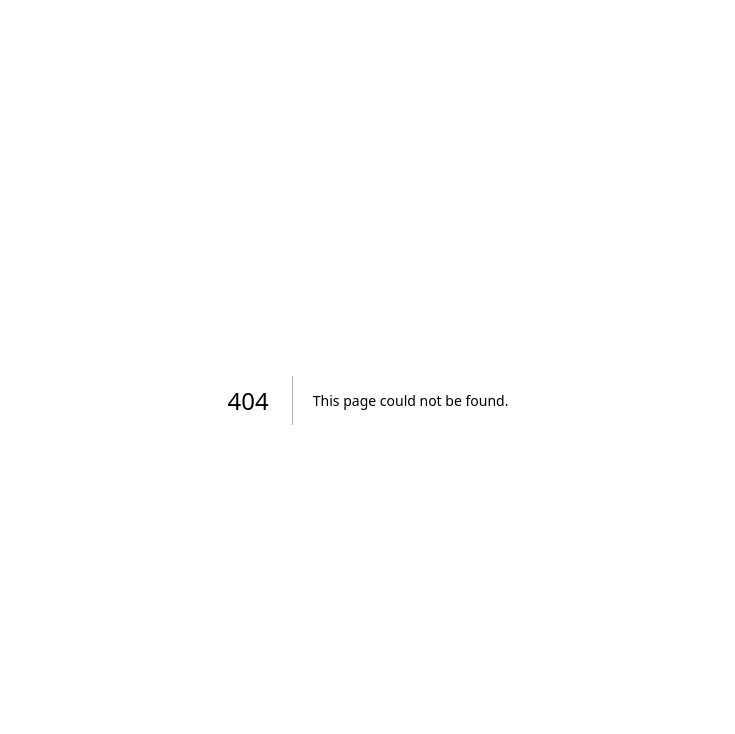
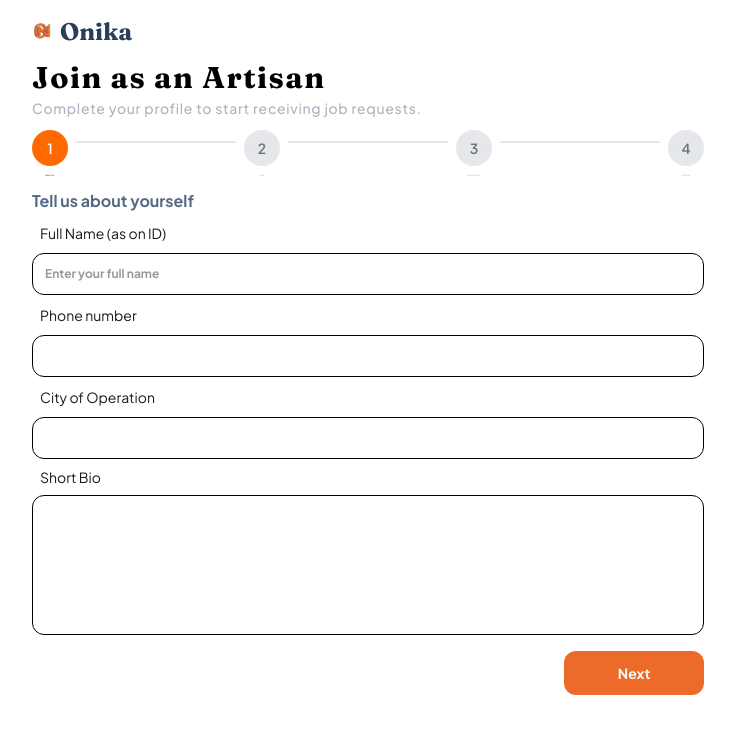
Before and after one commit to Chavon007/onika, a Next.js app: page /artisan-profile in a window 1280 px wide. Before the commit this address had no page. Shown: the top 734 px of the page, without its empty margins (272-1007 px from the left). Built offline with nearby package versions, Linux system fonts and the light colour scheme; no server answers.

Commit message:
feat: add multi-step artisan verification profile flow with file upload, skills input, and review screen

```diff
--- a/package.json
+++ b/package.json
@@ -19,6 +19,7 @@
     "react-hot-toast": "^2.6.0",
     "react-icons": "^5.6.0",
     "react-toast": "^1.0.3",
+    "tailwind-merge": "^3.6.0",
     "zod": "^4.4.3",
     "zustand": "^5.0.14"
   },
--- /dev/null
+++ b/src/app/artisan-profile/page.tsx
@@ -0,0 +1,8 @@
+"use client";
+
+import VerifyArtisanDetails from "@/pages/verifyArtisanDetailsPage";
+
+function Artisan() {
+  return <VerifyArtisanDetails />;
+}
+export default Artisan;
--- /dev/null
+++ b/src/app/artisan-review/page.tsx
@@ -0,0 +1,6 @@
+import ArtisanReview from "@/component/artisanReview";
+function Review() {
+  return <ArtisanReview />;
+}
+
+export default Review;
--- /dev/null
+++ b/src/component/TextArea.tsx
@@ -0,0 +1,38 @@
+import { FieldError, UseFormRegisterReturn } from "react-hook-form";
+
+interface TextAreaProps
+  extends React.TextareaHTMLAttributes<HTMLTextAreaElement> {
+  label?: string;
+  registration: UseFormRegisterReturn;
+  error?: FieldError;
+}
+
+const TextArea: React.FC<TextAreaProps> = ({
+  label,
+  registration,
+  error,
+  className,
+  ...props
+}) => {
+  return (
+    <div className="flex mt-2 w-full flex-col gap-2">
+      {label && (
+        <label className="text-black/90 px-2 text-sm font-light font-sans">
+          {label}
+        </label>
+      )}
+
+      <textarea
+        {...registration}
+        {...props}
+        className={`bg-transparent border border-black rounded-xl text-xs text-black/80 font-bold focus:outline-none p-3 w-full min-h-[140px] resize-none ${className ?? ""}`}
+      />
+
+      {error?.message && (
+        <p className="text-red-500">{error.message}</p>
+      )}
+    </div>
+  );
+};
+
+export default TextArea;
--- /dev/null
+++ b/src/component/artisanReview.tsx
@@ -0,0 +1,76 @@
+import { IoIosHourglass } from "react-icons/io";
+import { IoSearchOutline } from "react-icons/io5";
+import Button from "./button";
+import Link from "next/link";
+const review = [
+  {
+    title: "Identity Verification (NIN/BVN)",
+    icon: <IoSearchOutline />,
+    status: "In review",
+    color: "#293e5a",
+  },
+  {
+    title: "Skill Portfolio Review",
+    icon: <IoSearchOutline />,
+    status: "In review",
+    color: "#293e5a",
+  },
+  {
+    title: "Background Check",
+    icon: <IoIosHourglass />,
+    status: "Queued",
+    color: "#ec6b2a",
+  },
+  {
+    title: "Profile Approval",
+    icon: <IoIosHourglass />,
+    status: "Pending",
+    color: "#ec6b2a",
+  },
+];
+
+function ArtisanReview() {
+  return (
+    <div className="min-h-screen p-4 flex items-center">
+      <div className="container flex flex-col gap-2 items-center  justify-center w-[50%] mx-auto ">
+        <section className="p-3 flex gap-3 flex-col justify-center items-center">
+          <IoIosHourglass className="bg-primary/20 rounded rounded-full p-4 text-[80px] text-primary" />
+          <h3 className="font-heading text-2xl font-bold text-black">
+            Under Review
+          </h3>
+          <p className="text-xs font-light text-center max-w-[400px] leading-5 tracking-wider text-black/70">
+            Your application has been submitted. Our team will verify your
+            NIN/BVN and review your portfolio within 24–48 hours. You'll receive
+            an email once approved.
+          </p>
+        </section>
+
+        <section className="grid grid-col-1 gap-3">
+          {review.map((r) => (
+            <div
+              className="border rounded-xl border-accent/20 w-[500px] p-2"
+              key={r.title}
+            >
+              <div className="flex justify-between items-center p-1">
+                <h5 className="flex items-center gap-3">
+                  <span style={{ color: r.color }}>{r.icon}</span>
+                  <span className="text-muted text-sm font-sans font-normal">
+                    {r.title}
+                  </span>
+                </h5>
+                <p className="text-xs font-sans text-black bg-accent/30 font-normal p-2 w-[80px] text-center rounded rounded-full">
+                  {r.status}
+                </p>
+              </div>
+            </div>
+          ))}
+        </section>
+        <Button type="button" className="w-[140px] mt-2">
+          <Link href="/verify">Go to dashboard</Link>
+        </Button>
+      </div>
+    </div>
+  );
+}
+
+export default ArtisanReview;
--- a/src/component/button.tsx
+++ b/src/component/button.tsx
@@ -1,5 +1,6 @@
 import React from "react";
 import { AiOutlineLoading3Quarters } from "react-icons/ai";
+import { twMerge } from "tailwind-merge";
 
 interface ButtonProps extends React.ButtonHTMLAttributes<HTMLButtonElement> {
   children: React.ReactNode;
@@ -22,7 +23,7 @@ const Button: React.FC<ButtonProps> = ({
 
   return (
     <button
-      className={`${baseStyle} ${className}`}
+      className={twMerge(baseStyle, className)}
       disabled={isLoading || disabled}
       {...props}
     >
--- a/src/component/fileDropzone.tsx
+++ b/src/component/fileDropzone.tsx
@@ -2,6 +2,7 @@
 
 import { useState, useRef, DragEvent } from "react";
 import Image from "next/image";
+import { FiUploadCloud, FiX } from "react-icons/fi";
 
 interface FileDropZoneProps {
   label: string;
@@ -53,7 +54,7 @@ function FileDropZone({
   };
 
   return (
-    <div>
+    <div className="flex flex-col gap-3">
       <div
         onClick={() => inputRef.current?.click()}
         onDragOver={(e) => {
@@ -62,9 +63,15 @@ function FileDropZone({
         }}
         onDragLeave={() => setIsDragging(false)}
         onDrop={handleDrop}
+        className={`flex flex-col items-center justify-center gap-2 border-2 border-dashed rounded-xl p-8 text-center cursor-pointer transition ${
+          isDragging ? "border-primary bg-primary/5" : "border-black/30"
+        } ${error ? "border-red-500" : ""}`}
       >
-        <p>{label}</p>
-        {hint && <p>{hint}</p>}
+        <div className="w-12 h-12 rounded-full bg-black/5 flex items-center justify-center">
+          <FiUploadCloud className="text-xl text-black/60" />
+        </div>
+        <p className="text-sm font-bold text-black/80">{label}</p>
+        {hint && <p className="text-xs text-black/50">{hint}</p>}
 
         <input
           ref={inputRef}
@@ -76,15 +83,28 @@ function FileDropZone({
         />
       </div>
 
-      {error && <p>{error}</p>}
+      {error && <p className="text-red-500">{error}</p>}
 
       {files.length > 0 && (
-        <div>
+        <div className="flex flex-wrap gap-3">
           {files.map((file, i) => (
-            <div key={i}>
-              <Image src={URL.createObjectURL(file)} alt={file.name} />
-              <button type="button" onClick={() => removeFile(i)}>
-                Remove
+            <div
+              key={i}
+              className="relative w-20 h-20 rounded-xl overflow-hidden border border-black/20"
+            >
+              <Image
+                src={URL.createObjectURL(file)}
+                alt={file.name}
+                fill
+                unoptimized
+                className="object-cover"
+              />
+              <button
+                type="button"
+                onClick={() => removeFile(i)}
+                className="absolute top-1 right-1 w-5 h-5 flex items-center justify-center rounded-full bg-black/60 text-white"
+              >
+                <FiX size={12} />
               </button>
             </div>
           ))}
@@ -93,4 +113,4 @@ function FileDropZone({
     </div>
   );
 }
-export default FileDropZone
+export default FileDropZone;
--- a/src/component/skillInputList.tsx
+++ b/src/component/skillInputList.tsx
@@ -31,31 +31,45 @@ const SkillInputField: React.FC<skillInputProps> = ({
     onChange(updated.length > 0 ? updated : [""]);
   };
   return (
-    <div>
-      <div>
-        <label>{label}</label>
-        <small>{small}</small>
+    <div className="flex flex-col gap-3">
+      <div className="flex flex-col p-2">
+        <label className="text-black/90 text-sm font-light font-sans">
+          {label}
+        </label>
+        <small className="text-black/50 text-xs">{small}</small>
+      </div>
 
       {skills.map((skill, i) => (
-          <div key={i}>
+        <div key={i} className="flex items-center gap-2">
           <input
             type="text"
             value={skill}
             onChange={(e) => updateSkill(i, e.target.value)}
             placeholder="e.g. Plumbing"
+            className="bg-transparent border border-black rounded-xl text-xs text-black/80 font-bold focus:outline-none p-3 w-full"
           />
 
           {skills.length > 1 && (
-              <button type="button" onClick={() => removeSkill(i)}>
+            <button
+              type="button"
+              onClick={() => removeSkill(i)}
+              className="shrink-0 w-9 h-9 flex items-center justify-center rounded-xl border border-black text-black/80 font-bold"
+            >
               -
             </button>
           )}
         </div>
       ))}
-        <button type="button" onClick={addSkill}>+ Add another skill</button>
+
+      <button
+        type="button"
+        onClick={addSkill}
+        className="self-start text-sm font-bold text-primary"
+      >
+        + Add another skill
+      </button>
 
       {error && <p className="text-red-500">{error}</p>}
-      </div>
     </div>
   );
 };
--- a/src/component/stepper.tsx
+++ b/src/component/stepper.tsx
@@ -11,22 +11,41 @@ interface stepperProps {
 
 function Steppers({ steps, currentNumber }: stepperProps) {
   return (
-    <div>
+    <div className="flex items-center w-full">
       {steps.map((step, index) => {
         const stepNumber = index + 1;
         const isCompleted = stepNumber < currentNumber;
         const isActive = stepNumber === currentNumber;
 
         return (
-          <div key={step.label}>
-            <div>
-              {isCompleted ? <GrStatusGood /> : stepNumber}
-              <p>{step.label}</p>
+          <div
+            className="flex items-center flex-1 last:flex-none"
+            key={step.label}
+          >
+            <div className="flex flex-col items-center">
+              <div
+                className={`w-9 h-9 rounded-full flex items-center justify-center text-sm font-semibold shrink-0
+                  ${isCompleted ? "bg-green-500 text-white" : ""}
+                  ${isActive ? "bg-orange-500 text-white" : ""}
+                  ${!isCompleted && !isActive ? "bg-gray-200 text-gray-500" : ""}
+                `}
+              >
+                {isCompleted ? <GrStatusGood /> : stepNumber}
+              </div>
+              <p
+                className={`mt-2 text-[2px] whitespace-nowrap font-sans ${
+                  isActive ? "text-gray-900 font-light" : "text-gray-400"
+                }`}
+              >
+                {step.label}
+              </p>
             </div>
 
             {index < steps.length - 1 && (
               <div
-                className={`${isCompleted ? "bg-green-500" : "bg-gray-200"}`}
+                className={`flex-1 h-[2px] mx-2 mb-6 ${
+                  isCompleted ? "bg-green-500" : "bg-gray-200"
+                }`}
               />
             )}
           </div>
--- a/src/pages/verifyArtisanDetailsPage.tsx
+++ b/src/pages/verifyArtisanDetailsPage.tsx
@@ -10,11 +10,13 @@ import FileDropZone from "@/component/fileDropzone";
 import SkillInputField from "@/component/skillInputList";
 import Steppers from "@/component/stepper";
 import logo from "../../public/logo1.png";
+
 import useVerifyArtisanMutation from "@/api/artsianProfile";
 import {
   ArtisanProfileSchema,
   artisanProfileDTO,
 } from "@/schema/ArtisanProfileSchema";
+import TextArea from "@/component/TextArea";
 
 const stepFields: Record<number, (keyof artisanProfileDTO)[]> = {
   1: ["fullname", "phoneNumber", "city", "bio"],
@@ -31,25 +33,27 @@ function VerifyArtisanDetails() {
   const onSubmit = (data: artisanProfileDTO) => {
     mutate(data, {
       onSuccess: () => {
-        router.push("/verify");
+        router.push("/artisan-review");
       },
     });
   };
 
   return (
-    <div>
-      <div className="conatiner">
+    <div className="min-h-screen p-4">
+      <div className="container w-full max-w-2xl mx-auto flex flex-col gap-3">
         {/* logo */}
-        <div className="flex w-[80%] mx-auto items-center gap-2">
-          <Image src={logo} alt="onika" width={40} height={40} />
-          <h2 className="font-heading text-3xl font-bold text-background">
-            Onika
-          </h2>
+        <div className="flex items-center gap-2">
+          <Image src={logo} alt="onika" width={20} height={20} />
+          <h2 className="font-heading text-2xl font-bold text-text">Onika</h2>
         </div>
 
-        <div>
-          <h3>Join as an Artisan</h3>
-          <p>Complete your profile to start receiving job requests.</p>
+        <div className=" flex flex-col gap-0.5 ">
+          <h3 className="font-heading font-bold  text-black text-3xl tracking-wider">
+            Join as an Artisan
+          </h3>
+          <p className="font-sans font-medium text-sm text-gray-400/80 tracking-wider">
+            Complete your profile to start receiving job requests.
+          </p>
         </div>
 
         <Steppers
@@ -58,7 +62,6 @@ function VerifyArtisanDetails() {
             { label: "Skills" },
             { label: "Identity (KYC)" },
             { label: "Portfolio" },
-            { label: "Pending Review" },
           ]}
           currentNumber={currentStep}
         />
@@ -66,20 +69,19 @@ function VerifyArtisanDetails() {
         <Form className="" onSubmit={onSubmit} schema={ArtisanProfileSchema}>
           {(methods) => {
             const {
+              control,
               trigger,
               formState: { errors },
             } = methods;
             const goNext = async () => {
               const fieldsToValidate = stepFields[currentStep];
-              // trigger() runs zod validation only for these fields
+
               const isValid = fieldsToValidate
                 ? await trigger(fieldsToValidate as any)
                 : true;
               if (isValid) {
                 setCurrentStep((s) => Math.min(s + 1, totalSteps));
               }
-              // if invalid, errors get populated and InputField/FileDropzone
-              // will show them - user stays on this step
             };
 
             const goBack = () => {
@@ -90,6 +92,9 @@ function VerifyArtisanDetails() {
               <>
                 {currentStep === 1 && (
                   <>
+                    <h6 className="text-heading font-bold text-base text-muted">
+                      Tell us about yourself
+                    </h6>
                     <InputField
                       label="Full Name (as on ID)"
                       type="text"
@@ -109,9 +114,8 @@ function VerifyArtisanDetails() {
                       registration={methods.register("city")}
                       error={methods.formState.errors.city}
                     />
-                    <InputField
+                    <TextArea
                       label="Short Bio"
-                      type="text"
                       registration={methods.register("bio")}
                       error={methods.formState.errors.bio}
                     />
@@ -152,7 +156,18 @@ function VerifyArtisanDetails() {
 
                 {currentStep === 3 && (
                   <>
-                    <div>
+                    <div className="flex flex-col gap-3">
+                      <div className="flex flex-col gap-1">
+                        <h6 className="text-heading font-bold text-base text-muted">
+                          Identity Verification (KYC)
+                        </h6>
+                        <p className="text-xs font-sans">
+                          This is the most important step. Verifying your
+                          identity protects customers and builds trust in the
+                          platform.
+                        </p>
+                      </div>
+                      <div className="flex justify-between items-center mb-3">
                         <InputField
                           label="NIN (11-digit number)"
                           placeholder="12345678987"
@@ -166,6 +181,7 @@ function VerifyArtisanDetails() {
                           error={methods.formState.errors.bvn}
                         />
                       </div>
+                      <div className="flex flex-col gap-3">
                         <Controller
                           name="governmentId"
                           control={control}
@@ -179,7 +195,7 @@ function VerifyArtisanDetails() {
                           )}
                         />
                         <Controller
-                      name="faceVer"
+                          name="faceVerification"
                           control={control}
                           render={({ field }) => (
                             <FileDropZone
@@ -190,32 +206,45 @@ function VerifyArtisanDetails() {
                             />
                           )}
                         />
+                      </div>
+                    </div>
                   </>
                 )}
 
                 {currentStep === 4 && (
                   <Controller
-                    name="Work"
+                    name="workImage"
                     control={control}
                     render={({ field }) => (
                       <FileDropZone
                         label="Showcase your work"
                         value={field.value}
+                        maxFiles={6}
+                        multiple={true}
                         onChange={field.onChange}
                         error={errors.workImage?.message as string}
                       />
                     )}
                   />
                 )}
+
+                <div className="w-full flex items-center mt-4">
                   <div>
                     {currentStep > 1 && (
                       <button type="button" onClick={goBack}>
                         Back
                       </button>
                     )}
+                  </div>
 
+                  <div className="ml-auto">
                     {currentStep < totalSteps ? (
-                    <Button type="button" isLoading={isPending}>
+                      <Button
+                        className="w-[140px]"
+                        type="button"
+                        isLoading={isPending}
+                        onClick={goNext}
+                      >
                         Next
                       </Button>
                     ) : (
@@ -228,6 +257,7 @@ function VerifyArtisanDetails() {
                       </Button>
                     )}
                   </div>
+                </div>
               </>
             );
           }}
```
Also changed, not shown: 1 other file (tests, documents, lock files or other folders). Lines whose indentation alone changed are shown as unchanged.
